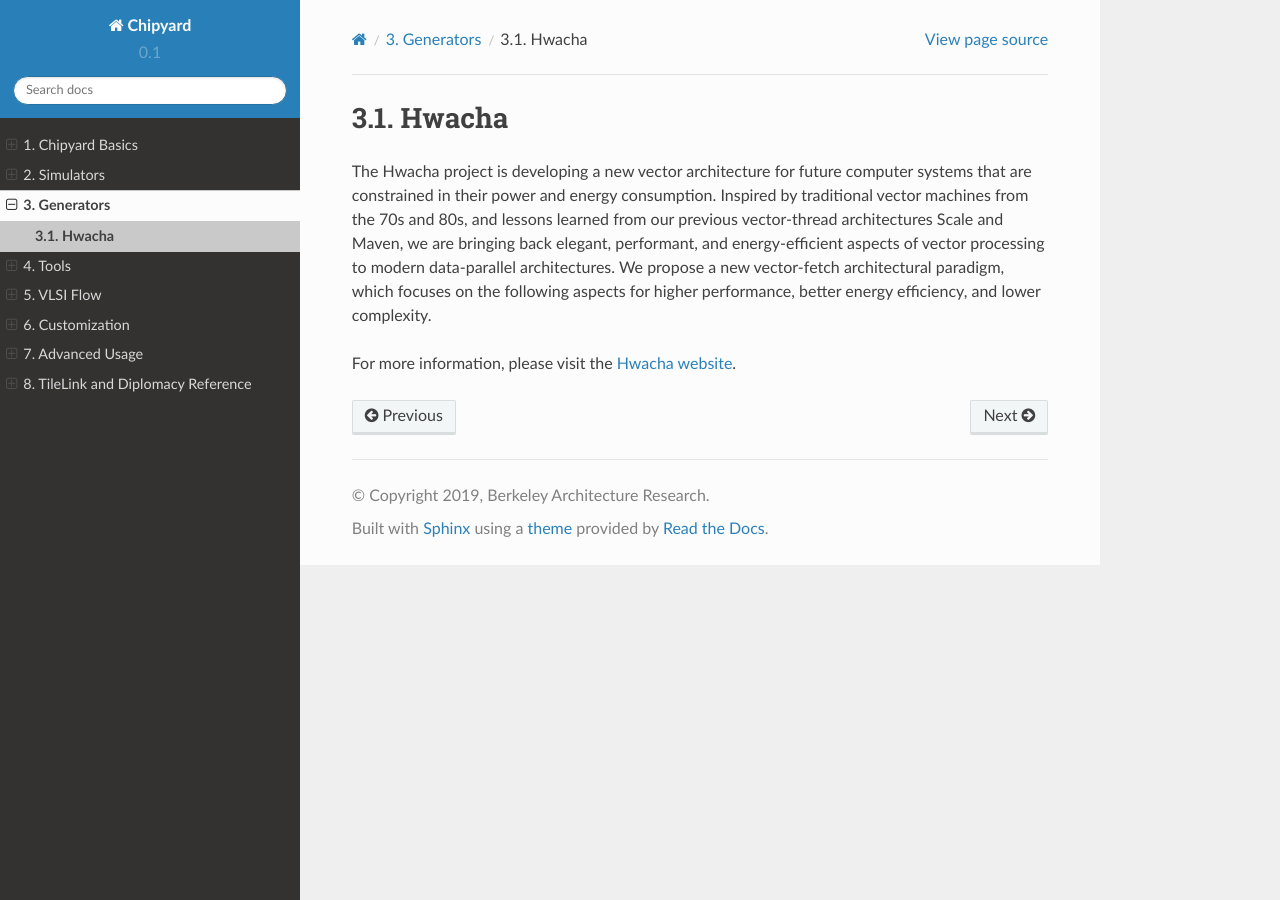
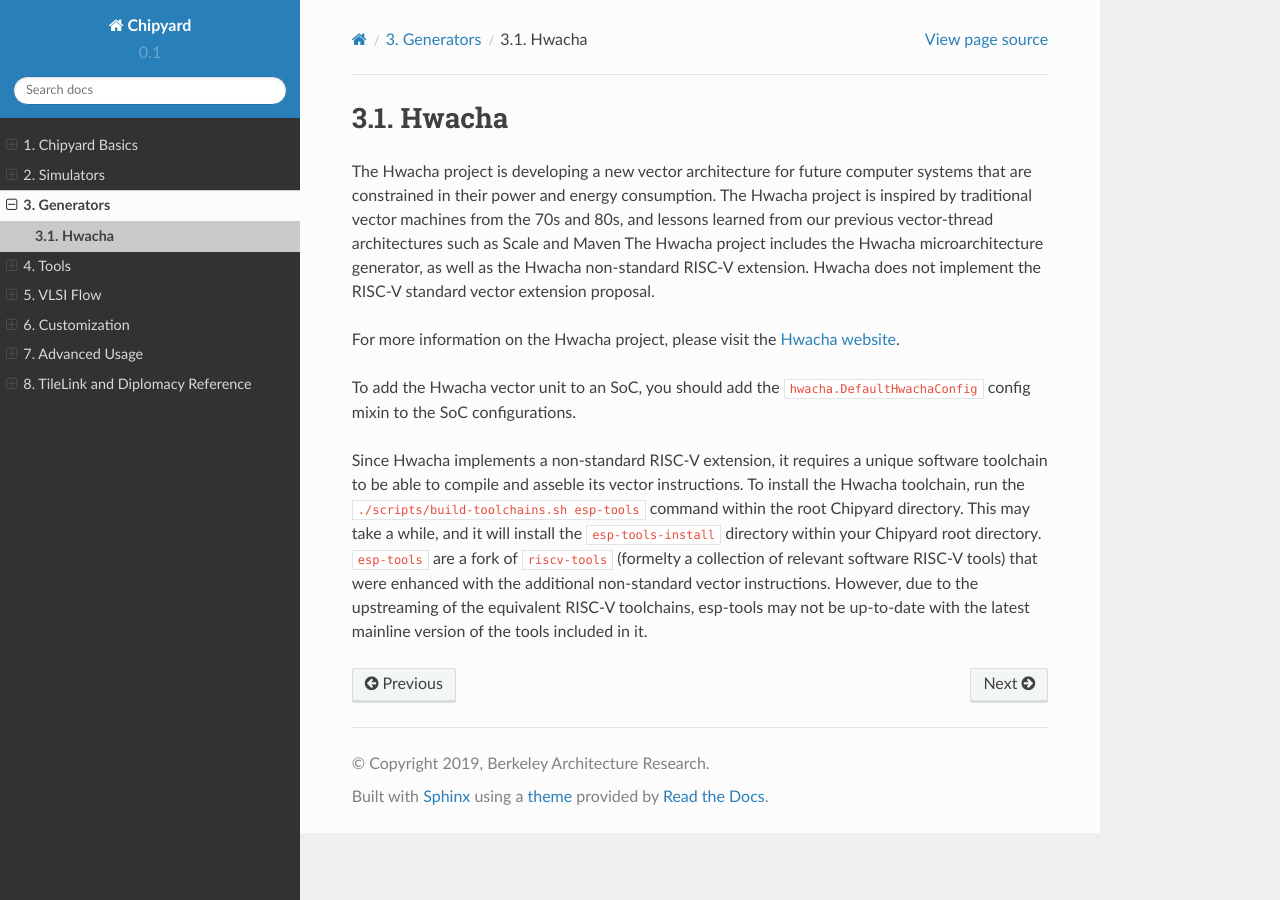
Before and after one commit to ucb-bar/chipyard, a Sphinx documentation site: the page built from docs/Generators/Hwacha.rst, in a window 1280 px wide. Built offline with Sphinx 7.4.7 and the Read the Docs theme 2.0.0, drawn with Linux system fonts in a browser that asks for light colours; pages that are not in the unit, such as notebooks, are missing from menus.

Commit message:
hwacha update

```diff
--- a/docs/Generators/Hwacha.rst
+++ b/docs/Generators/Hwacha.rst
@@ -2,7 +2,12 @@
 ====================================
 
 The Hwacha project is developing a new vector architecture for future computer systems that are constrained in their power and energy consumption.
-Inspired by traditional vector machines from the 70s and 80s, and lessons learned from our previous vector-thread architectures Scale and Maven, we are bringing back elegant, performant, and energy-efficient aspects of vector processing to modern data-parallel architectures.
-We propose a new vector-fetch architectural paradigm, which focuses on the following aspects for higher performance, better energy efficiency, and lower complexity.
+The Hwacha project is inspired by traditional vector machines from the 70s and 80s, and lessons learned from our previous vector-thread architectures such as Scale and Maven
+The Hwacha project includes the Hwacha microarchitecture generator, as well as the Hwacha non-standard RISC-V extension. Hwacha does not implement the RISC-V standard vector extension proposal.
 
-For more information, please visit the `Hwacha website <http://hwacha.org/>`__.
+For more information on the Hwacha project, please visit the `Hwacha website <http://hwacha.org/>`__.
+
+To add the Hwacha vector unit to an SoC, you should add the ``hwacha.DefaultHwachaConfig`` config mixin to the SoC configurations.
+
+Since Hwacha implements a non-standard RISC-V extension, it requires a unique software toolchain to be able to compile and asseble its vector instructions.
+To install the Hwacha toolchain, run the ``./scripts/build-toolchains.sh esp-tools`` command within the root Chipyard directory. This may take a while, and it will install the ``esp-tools-install`` directory within your Chipyard root directory. ``esp-tools`` are a fork of ``riscv-tools`` (formelty a collection of relevant software RISC-V tools) that were enhanced with the additional non-standard vector instructions. However, due to the upstreaming of the equivalent RISC-V toolchains, esp-tools may not be up-to-date with the latest mainline version of the tools included in it.
```
